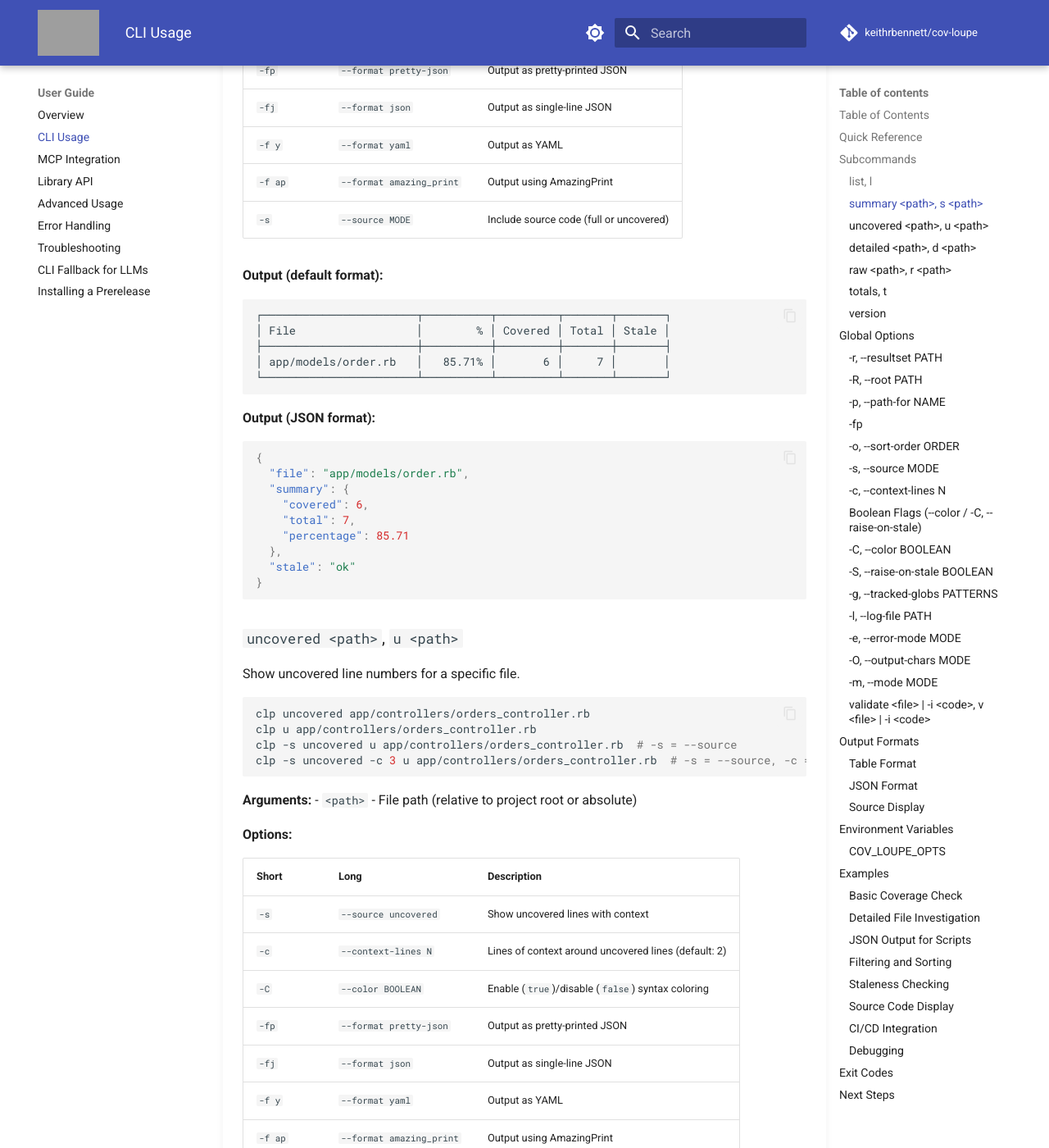
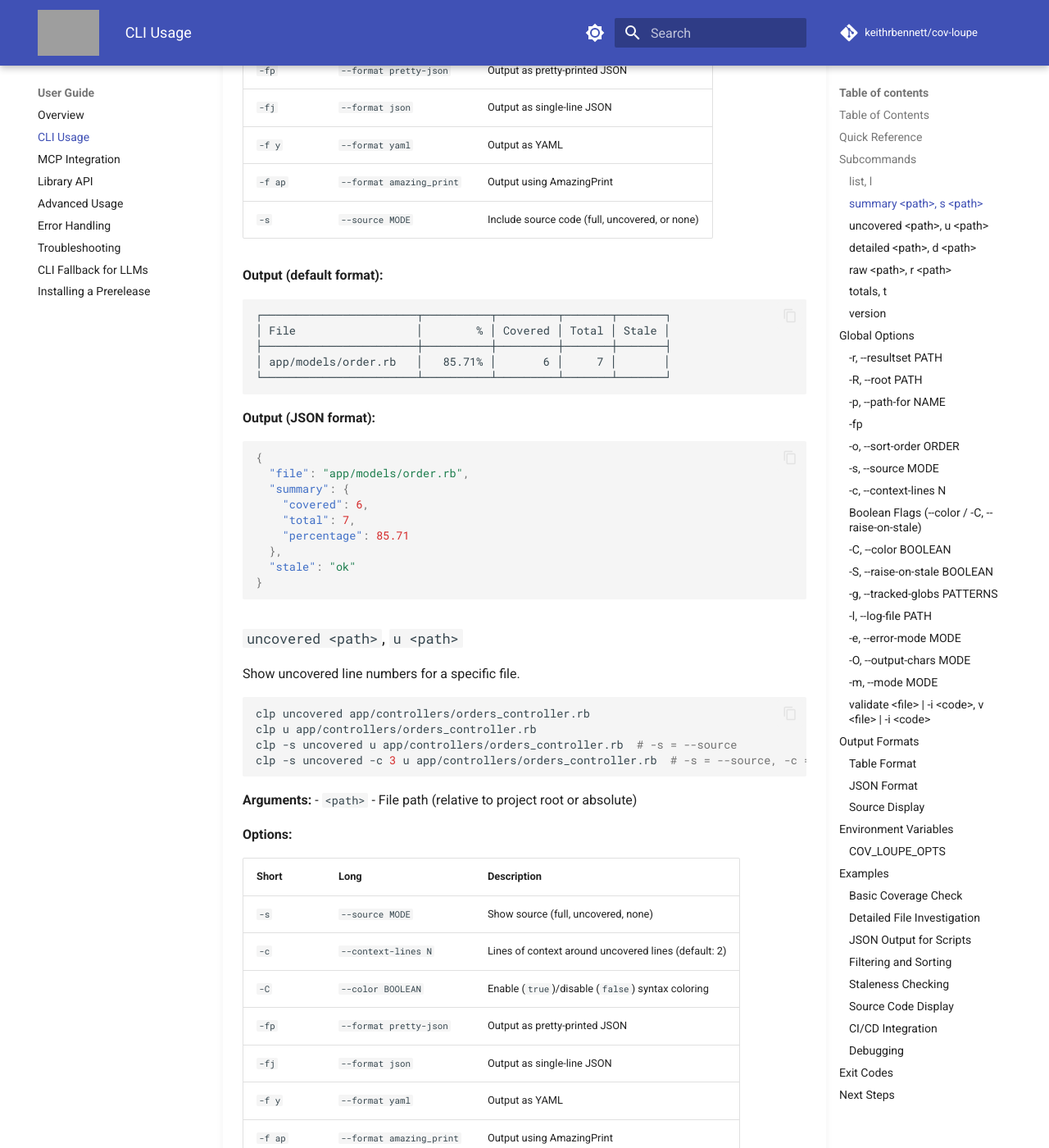
Before and after one commit to keithrbennett/simplecov-mcp, an MkDocs documentation site: the page built from docs/user/CLI_USAGE.md, in a window 1280 px wide and 1400 px high, scrolled down 3120 px. Shown: the whole window at 82% size. Built offline with MkDocs 1.6.1 and Material for MkDocs 9.7.7, drawn with Linux system fonts in a browser that asks for light colours; comment, search, counter and statistics services are not loaded; some of the changed text lies outside the part shown; grey boxes are pictures that could not be loaded.

Commit message:
Add n/none suboption to -s/--source option. (model: minimax)

````diff
--- a/docs/user/CLI_USAGE.md
+++ b/docs/user/CLI_USAGE.md
@@ -132,7 +132,7 @@
 | `-fj` | `--format json`        | Output as single-line JSON            |
 | `-f y` | `--format yaml`        | Output as YAML                        |
 | `-f ap` | `--format amazing_print` | Output using AmazingPrint                             |         |
-| `-s`  | `--source MODE`  | Include source code (full or uncovered)    |
+| `-s`  | `--source MODE`  | Include source code (full, uncovered, or none)    |
 
 **Output (default format):**
 ```
@@ -174,7 +174,7 @@
 
 | Short   | Long                     | Description                                          |
 |---------|--------------------------|------------------------------------------------------|
-| `-s`    | `--source uncovered`     | Show uncovered lines with context                    |
+| `-s`    | `--source MODE`          | Show source (full, uncovered, none)                 |
 | `-c`    | `--context-lines N`      | Lines of context around uncovered lines (default: 2) |
 | `-C`    | `--color BOOLEAN`        | Enable (`true`)/disable (`false`) syntax coloring    |
 | `-fp`   | `--format pretty-json`   | Output as pretty-printed JSON                        |
@@ -479,6 +479,7 @@
 |-------|-------------|-----------------------------------------------------|
 | `f`   | `full`      | Show all source lines                               |
 | `u`   | `uncovered` | Show only uncovered lines with context              |
+| `n`   | `none`      | Disable source code display                         |
 
 ```sh
 # Show full source
@@ -487,6 +488,9 @@
 
 # Show only uncovered lines
 clp -s u uncovered lib/api/client.rb       # u = uncovered
+
+# Disable source display (override earlier --source setting)
+clp -s n summary lib/api/client.rb        # n = none
 ```
 
 ### `-c, --context-lines N`
````
Also changed, not shown: README.md (+2 -2 lines), RELEASE_NOTES.md (+1 -0 lines), 4 other files.
